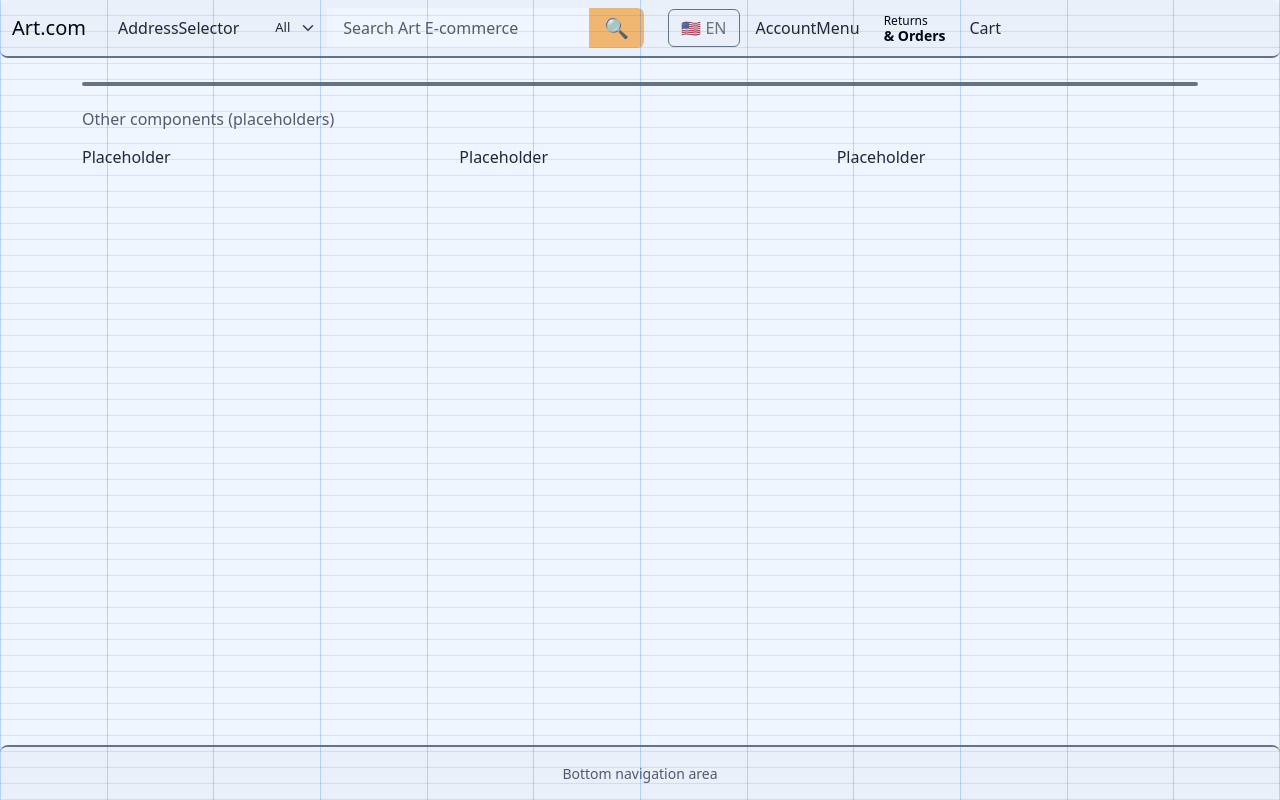
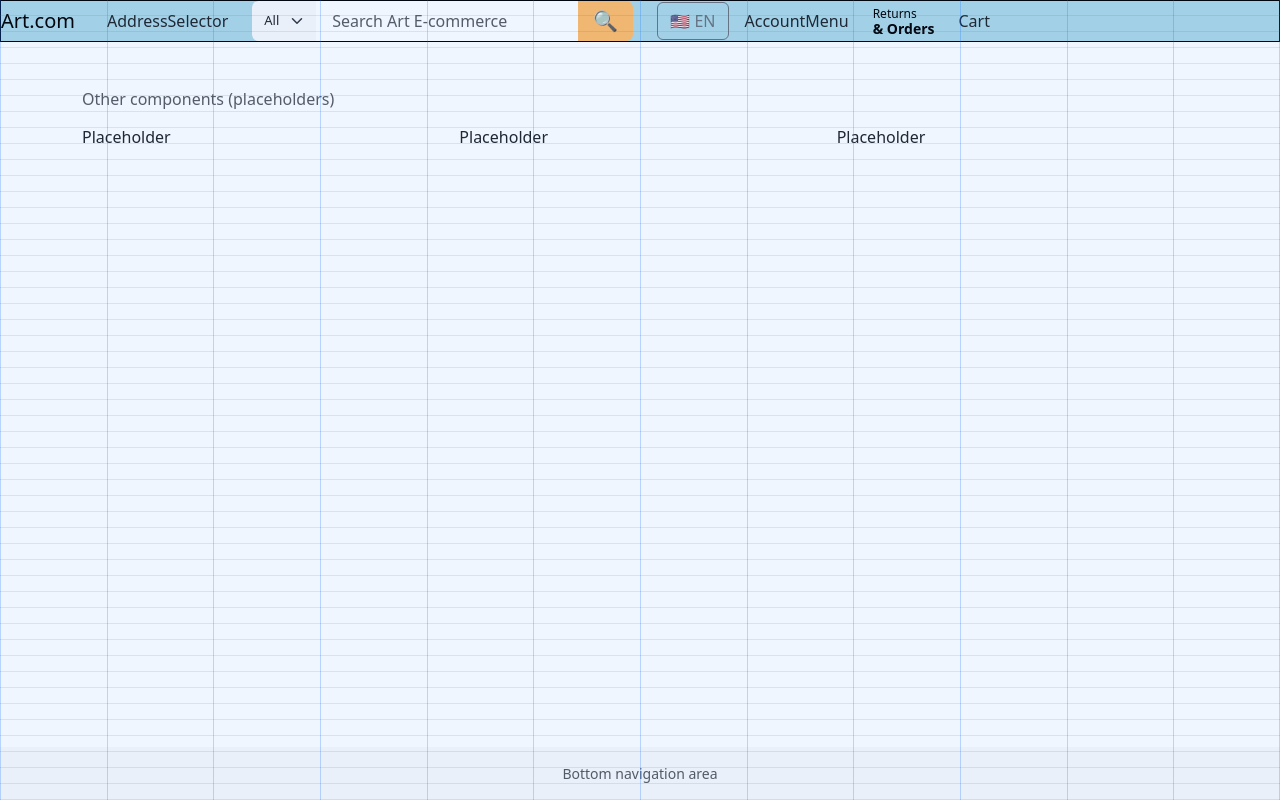
Before and after one commit to VCU-257/ugly-build-with-bootstrap-group-6, a React (Vite) app in the folder frontend/: page / in a window 1280 px wide. Built offline with nearby package versions, Linux system fonts and the light colour scheme.

Commit message:
Update Navbar & Add CSS

```diff
--- a/frontend/src/App.jsx
+++ b/frontend/src/App.jsx
@@ -5,7 +5,7 @@ import Listing from './pages/Listing.jsx'
 import Checkout from './pages/Checkout.jsx'
 import OrderConfirmation from './pages/OrderConfirmation.jsx'
 import TopNavBar from './components/NavBar/TopNavBar.jsx'
-import BottomNavBar from './components/BottomNavBar.jsx'
+import BottomNavBar from './components/BottomNavBar/BottomNavBar.jsx'
 
 import Signup from './pages/Signup.jsx'
 //delete this line too remove grids
--- a/frontend/src/components/BottomNavBar.jsx
+++ b/frontend/src/components/BottomNavBar/BottomNavBar.jsx
@@ -1,4 +1,4 @@
-import SectionOutline from './SectionOutline.jsx'
+import SectionOutline from '../SectionOutline.jsx'
 
 export default function BottomNavBar() {
   return (
--- a/frontend/src/components/NavBar/TopNavBar.css
+++ b/frontend/src/components/NavBar/TopNavBar.css
@@ -0,0 +1,10 @@
+#navBarContainer{
+    background-color: lightblue;
+    border:solid black .5px;
+    margin:0px;
+    padding:0px;
+}
+
+.navbar{
+    padding:0px;
+}
--- a/frontend/src/components/NavBar/TopNavbar.jsx
+++ b/frontend/src/components/NavBar/TopNavbar.jsx
@@ -6,12 +6,13 @@ import LanguageSelector from './LanguageSelector.jsx';
 import AccountMenu from './AccountMenu.jsx';
 import ReturnsOrders from './ReturnsOrders.jsx';
 import Cart from './Cart.jsx';
+import './TopNavBar.css';
 
 export default function TopNavBar() {
   return (
     <SectionOutline className="rounded-0 border-top-0 border-start-0 border-end-0">
       <nav className="navbar navbar-expand-lg bg-body-tertiary">
-        <div className="container-fluid">
+        <div className="container-fluid" id='navBarContainer'>
           {/* Navbar items */}
           <div className="navbar-nav flex-row flex-wrap gap-2 gap-lg-3 align-items-center">
             <Link className="navbar-brand" to="/"> Art.com </Link>
--- a/frontend/src/components/SectionOutline.jsx
+++ b/frontend/src/components/SectionOutline.jsx
@@ -1,10 +1,11 @@
 export default function SectionOutline({ label, children, className = '' }) {
   return (
     <div
-      className={`border border-2 border-secondary rounded-3 overflow-hidden ${className}`.trim()}
       aria-label={label}
+      className={className}
+      style={{ backgroundColor: 'black' }}
     >
-      {children != null ? <div>{children}</div> : null}
+      {children && <div>{children}</div>}
     </div>
   )
 }
```
